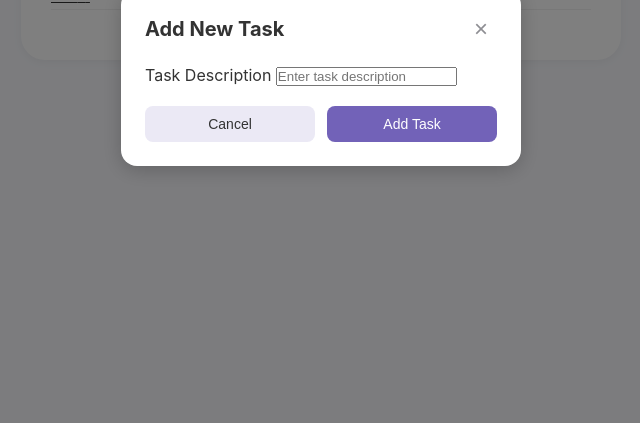
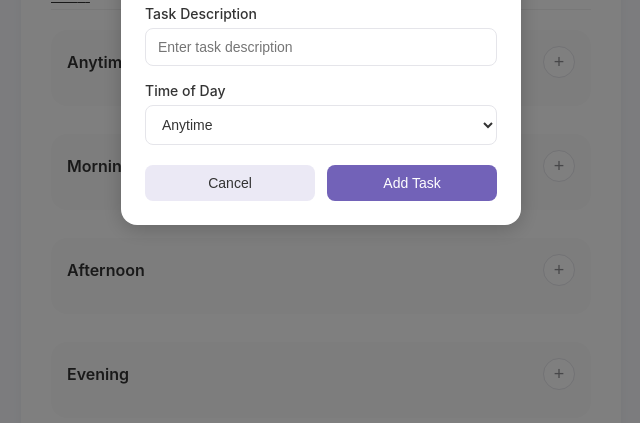
Before and after one commit to JINGJINGPAN1/FocusFlow, a website with bundled scripts: page public/index.html in a window 1280 px wide. Both pictures are taken after a click on the button "+ Add Task". Shown: the part 323-746 px from the top of the page, without its empty margins (319-959 px from the left). Built offline with nearby package versions, Linux system fonts and the light colour scheme; files whose address does not match are found by name.

Commit message:
add time periods

```diff
--- a/public/css/modules/modal.css
+++ b/public/css/modules/modal.css
@@ -51,6 +51,34 @@
   color: var(--text-main);
 }
 
+.form-group {
+  margin-bottom: 16px;
+}
+
+.form-group label {
+  display: block;
+  font-size: 14px;
+  font-weight: 500;
+  color: var(--text-main);
+  margin-bottom: 6px;
+}
+
+.form-group input,
+.form-group select {
+  width: 100%;
+  padding: 10px 12px;
+  border: 1px solid var(--nav-border);
+  border-radius: 8px;
+  font-size: 14px;
+  background: var(--card-bg);
+  color: var(--text-main);
+}
+
+.form-group select {
+  cursor: pointer;
+  appearance: auto;
+}
+
 .form-actions {
   display: flex;
   gap: 12px;
--- a/public/css/modules/tasks.css
+++ b/public/css/modules/tasks.css
@@ -65,6 +65,67 @@
   font-weight: 600;
   text-decoration: underline;
   text-underline-offset: 8px;
+}
+
+.tasks-by-period {
+  display: flex;
+  flex-direction: column;
+  gap: 28px;
+}
+
+.period-section {
+  border-radius: 16px;
+  padding: 16px;
+  background: rgba(0, 0, 0, 0.02);
+}
+
+.period-section-header {
+  display: flex;
+  justify-content: space-between;
+  align-items: center;
+  margin-bottom: 12px;
+}
+
+.period-title {
+  font-size: 16px;
+  font-weight: 600;
+  color: var(--text-main);
+}
+
+.section-add-btn {
+  width: 32px;
+  height: 32px;
+  border-radius: 50%;
+  border: 1px solid var(--nav-border);
+  background: var(--card-bg);
+  color: var(--text-sub);
+  font-size: 18px;
+  cursor: pointer;
+  display: flex;
+  align-items: center;
+  justify-content: center;
+  line-height: 1;
+  transition: all 0.2s;
+}
+
+.section-add-btn:hover {
+  background: var(--primary-purple);
+  color: white;
+  border-color: var(--primary-purple);
+}
+
+.period-empty-placeholder {
+  list-style: none;
+  padding: 24px 16px;
+  text-align: center;
+  border: 1px dashed var(--nav-border);
+  border-radius: 12px;
+  background: transparent;
+}
+
+.period-empty-placeholder .placeholder-text {
+  font-size: 14px;
+  color: var(--text-sub);
 }
 
 .todo-list {
--- a/public/index.html
+++ b/public/index.html
@@ -55,7 +55,36 @@
           </button>
         </div>
 
-        <ul class="todo-list" id="todoList"></ul>
+        <div class="tasks-by-period" id="tasksByPeriod">
+          <section class="period-section" data-period="anytime">
+            <div class="period-section-header">
+              <h3 class="period-title">Anytime</h3>
+              <button class="section-add-btn" data-period="anytime" title="Add task">+</button>
+            </div>
+            <ul class="todo-list" data-period="anytime"></ul>
+          </section>
+          <section class="period-section" data-period="morning">
+            <div class="period-section-header">
+              <h3 class="period-title">Morning</h3>
+              <button class="section-add-btn" data-period="morning" title="Add task">+</button>
+            </div>
+            <ul class="todo-list" data-period="morning"></ul>
+          </section>
+          <section class="period-section" data-period="afternoon">
+            <div class="period-section-header">
+              <h3 class="period-title">Afternoon</h3>
+              <button class="section-add-btn" data-period="afternoon" title="Add task">+</button>
+            </div>
+            <ul class="todo-list" data-period="afternoon"></ul>
+          </section>
+          <section class="period-section" data-period="evening">
+            <div class="period-section-header">
+              <h3 class="period-title">Evening</h3>
+              <button class="section-add-btn" data-period="evening" title="Add task">+</button>
+            </div>
+            <ul class="todo-list" data-period="evening"></ul>
+          </section>
+        </div>
       </div>
     </div>
 
@@ -183,6 +212,15 @@
           <label for="taskText">Task Description</label>
           <input type="text" id="taskText" name="text" placeholder="Enter task description" required />
         </div>
+        <div class="form-group">
+          <label for="taskPeriod">Time of Day</label>
+          <select id="taskPeriod" name="period">
+            <option value="anytime">Anytime</option>
+            <option value="morning">Morning</option>
+            <option value="afternoon">Afternoon</option>
+            <option value="evening">Evening</option>
+          </select>
+        </div>
         <div class="form-actions">
           <button type="button" class="btn-secondary" id="cancelBtn">
             Cancel
--- a/public/js/tasks.js
+++ b/public/js/tasks.js
@@ -1,4 +1,6 @@
 import * as api from './api.js';
+
+const PERIODS = ['anytime', 'morning', 'afternoon', 'evening'];
 
 let tasks = [];
 let currentFilter = 'all';
@@ -32,9 +34,20 @@ function setupEventListeners() {
   const closeModal = document.getElementById('closeModal');
   const cancelBtn = document.getElementById('cancelBtn');
   const filterItems = document.querySelectorAll('.filter-item');
+  const sectionAddBtns = document.querySelectorAll('.section-add-btn');
 
-  addTaskBtn?.addEventListener('click', () => {
+  const openModal = (preselectedPeriod = 'anytime') => {
+    const periodSelect = document.getElementById('taskPeriod');
+    if (periodSelect) periodSelect.value = preselectedPeriod;
     document.getElementById('taskModal').style.display = 'flex';
+  };
+
+  addTaskBtn?.addEventListener('click', () => openModal());
+
+  sectionAddBtns.forEach((btn) => {
+    btn.addEventListener('click', () => {
+      openModal(btn.dataset.period || 'anytime');
+    });
   });
 
   closeModal?.addEventListener('click', closeTaskModal);
@@ -44,9 +57,10 @@ function setupEventListeners() {
     e.preventDefault();
     const formData = new FormData(e.target);
     const text = formData.get('text');
+    const period = formData.get('period') || 'anytime';
 
     try {
-      await api.createTask({ text });
+      await api.createTask({ text, period });
       closeTaskModal();
       await loadTasks();
       e.target.reset();
@@ -81,9 +95,6 @@ async function loadTasks() {
 }
 
 function renderTasks() {
-  const list = document.getElementById('todoList');
-  if (!list) return;
-
   let filteredTasks = tasks;
   if (currentFilter === 'active') {
     filteredTasks = tasks.filter((t) => !t.completed);
@@ -91,15 +102,24 @@ function renderTasks() {
     filteredTasks = tasks.filter((t) => t.completed);
   }
 
+  PERIODS.forEach((period) => {
+    const list = document.querySelector(`.todo-list[data-period="${period}"]`);
+    if (!list) return;
+
+    const periodTasks = filteredTasks.filter(
+      (t) => (t.period || 'anytime') === period
+    );
+
     list.innerHTML = '';
 
-  if (filteredTasks.length === 0) {
-    list.innerHTML = '<li class="empty-state">No tasks found</li>';
-    updateTaskCounts();
-    return;
-  }
-
-  filteredTasks.forEach((task) => {
+    if (periodTasks.length === 0) {
+      list.innerHTML = `
+        <li class="period-empty-placeholder">
+          <span class="placeholder-text">No tasks yet</span>
+        </li>
+      `;
+    } else {
+      periodTasks.forEach((task) => {
         const li = document.createElement('li');
         li.className = 'todo-item';
         li.setAttribute('data-status', task.completed ? 'completed' : 'active');
@@ -121,6 +141,8 @@ function renderTasks() {
           </div>
         `;
         list.appendChild(li);
+      });
+    }
   });
 
   attachTaskEventListeners();
```
Also changed, not shown: src/server/routes/tasks.js (+12 -1 lines). Lines whose indentation alone changed are shown as unchanged.
